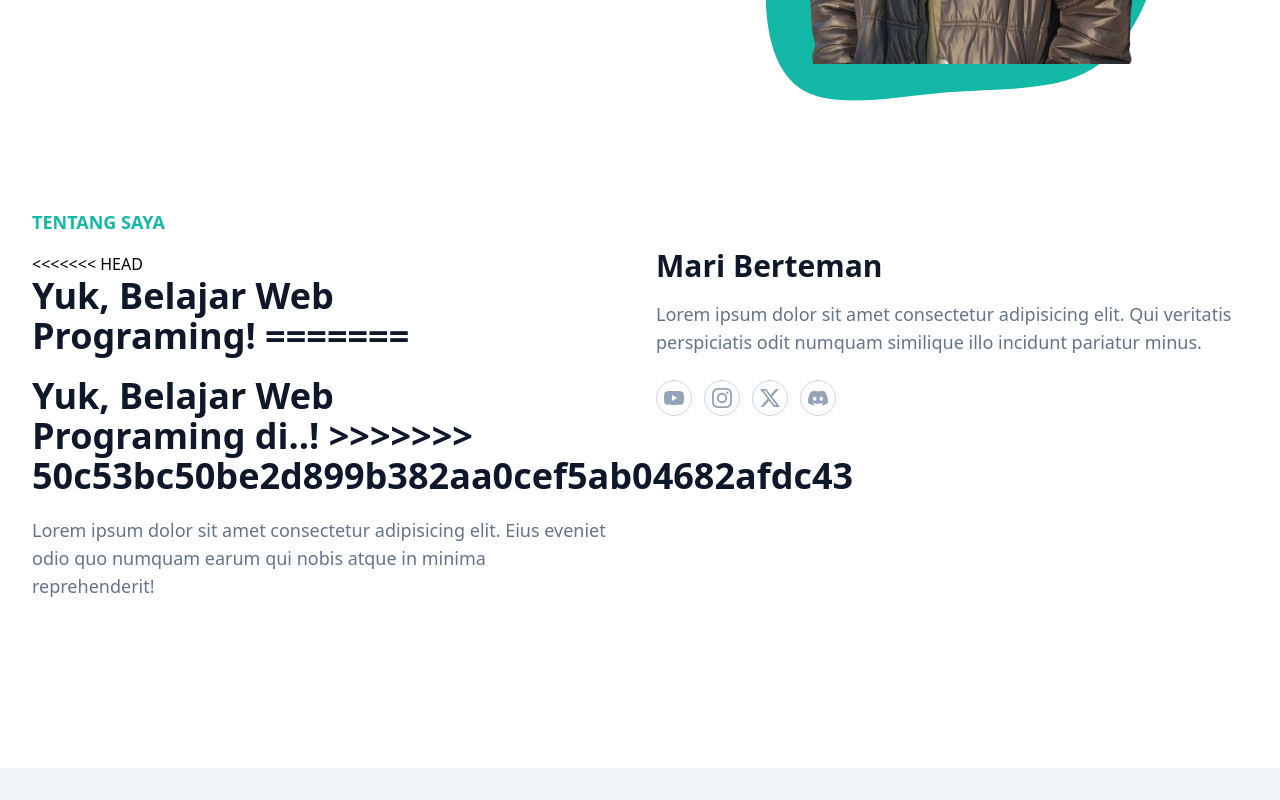
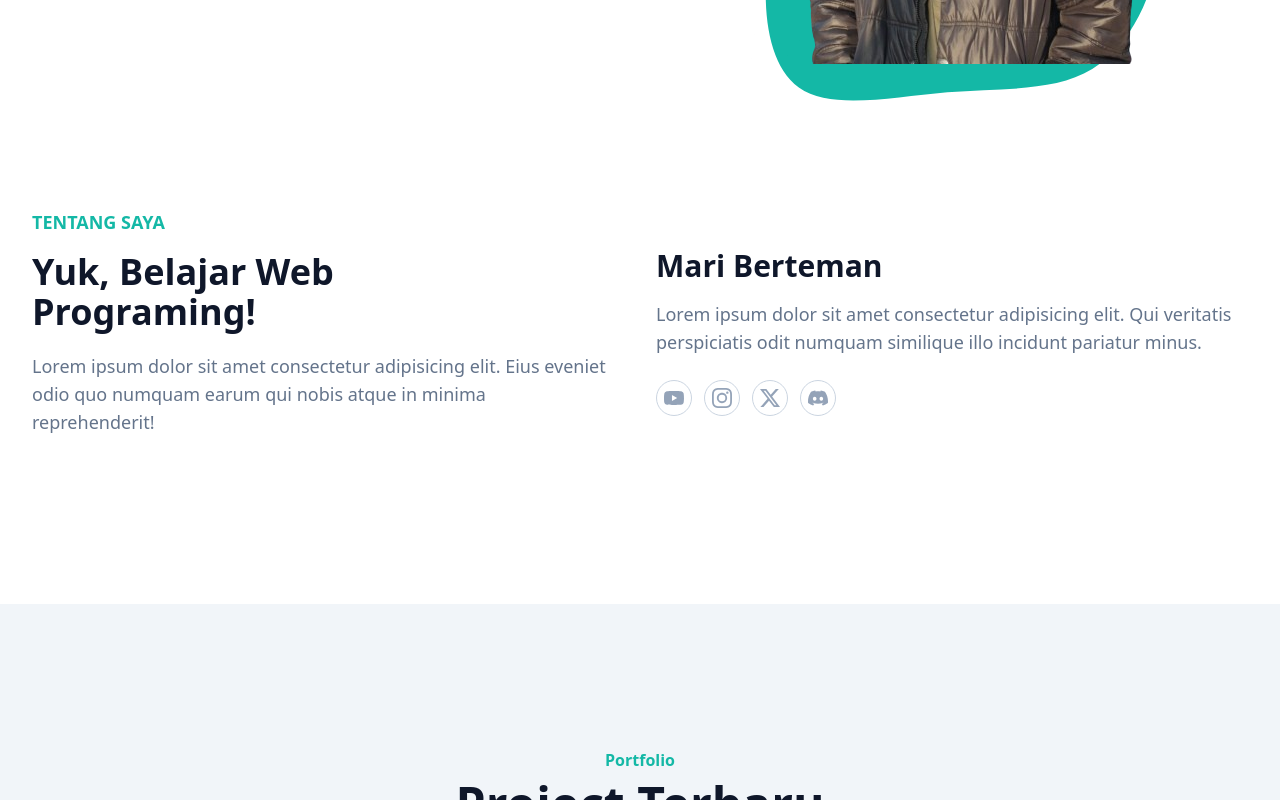
Before and after one commit to rizkiaditama/portfolio, a website: page index.html in a window 1280 px wide. Shown: the part 637-1437 px from the top of the page. Drawn offline with Linux system fonts and the light colour scheme.

Commit message:
index.html

```diff
--- a/index.html
+++ b/index.html
@@ -183,15 +183,10 @@
             <h4 class="font-bold uppercase text-primary text-lg mb-4">
               Tentang Saya
             </h4>
-<<<<<<< HEAD
             <h2
               class="font-bold text-dark text-3xl mb-5 max-w-md lg:text-4xl dark:text-white"
             >
               Yuk, Belajar Web Programing!
-=======
-            <h2 class="font-bold text-dark text-3xl mb-5 max-w-md lg:text-4xl">
-              Yuk, Belajar Web Programing di..!
->>>>>>> 50c53bc50be2d899b382aa0cef5ab04682afdc43
             </h2>
             <p class="font-medium text-base text-secondary max-w-xl lg:text-lg">
               Lorem ipsum dolor sit amet consectetur adipisicing elit. Eius
```
